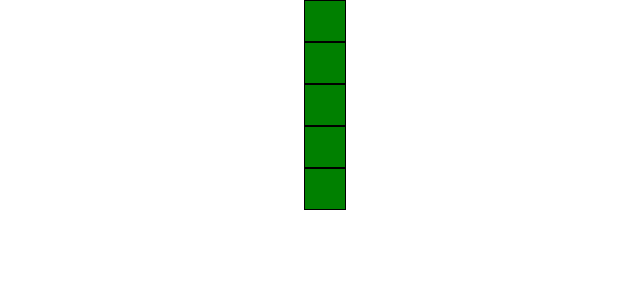
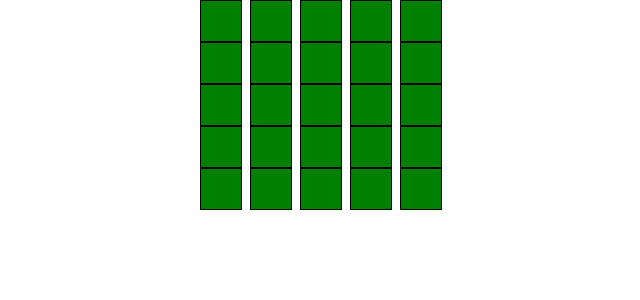
Before and after one commit to Thalandor/selectable-grid-test, a React (Create React App) app: page / in a window 1280 px wide. Shown: the top 300 px of the page, without its empty margins (315-955 px from the left). Built offline with nearby package versions, Linux system fonts and the light colour scheme.

Commit message:
Convert to grid

```diff
--- a/src/components/board/Board.tsx
+++ b/src/components/board/Board.tsx
@@ -2,18 +2,23 @@ import CellProvider from '../../context/CellProvider';
 import Cell from '../cell/Cell';
 
 const Board = () => {
-  const rows: JSX.Element[] = [];
-  const columns: JSX.Element[] = [];
-
-  for (let column = 0; column < (process.env.REACT_APP_LENGTH || 1); ++column) {
-    columns.push(<Cell column={column} />);
-  }
-  for (let row = 0; row < (process.env.REACT_APP_HEIGHT || 1); ++row) {
-    rows.push(<div style={{ display: 'flex' }}>{columns}</div>);
-  }
+  const elements =
+    Number(process.env.REACT_APP_HEIGHT) * Number(process.env.REACT_APP_WIDTH);
+  const cells = [...Array(elements)].map((_, i) => (
+    <Cell key={`cell_${i}`} index={i} />
+  ));
   return (
     <CellProvider>
-      <div>{rows}</div>
+      <div
+        style={{
+          display: 'grid',
+          gridTemplateColumns: `repeat(${Number(
+            process.env.REACT_APP_WIDTH
+          )}, 50px)`
+        }}
+      >
+        {cells}
+      </div>
     </CellProvider>
   );
 };
```
